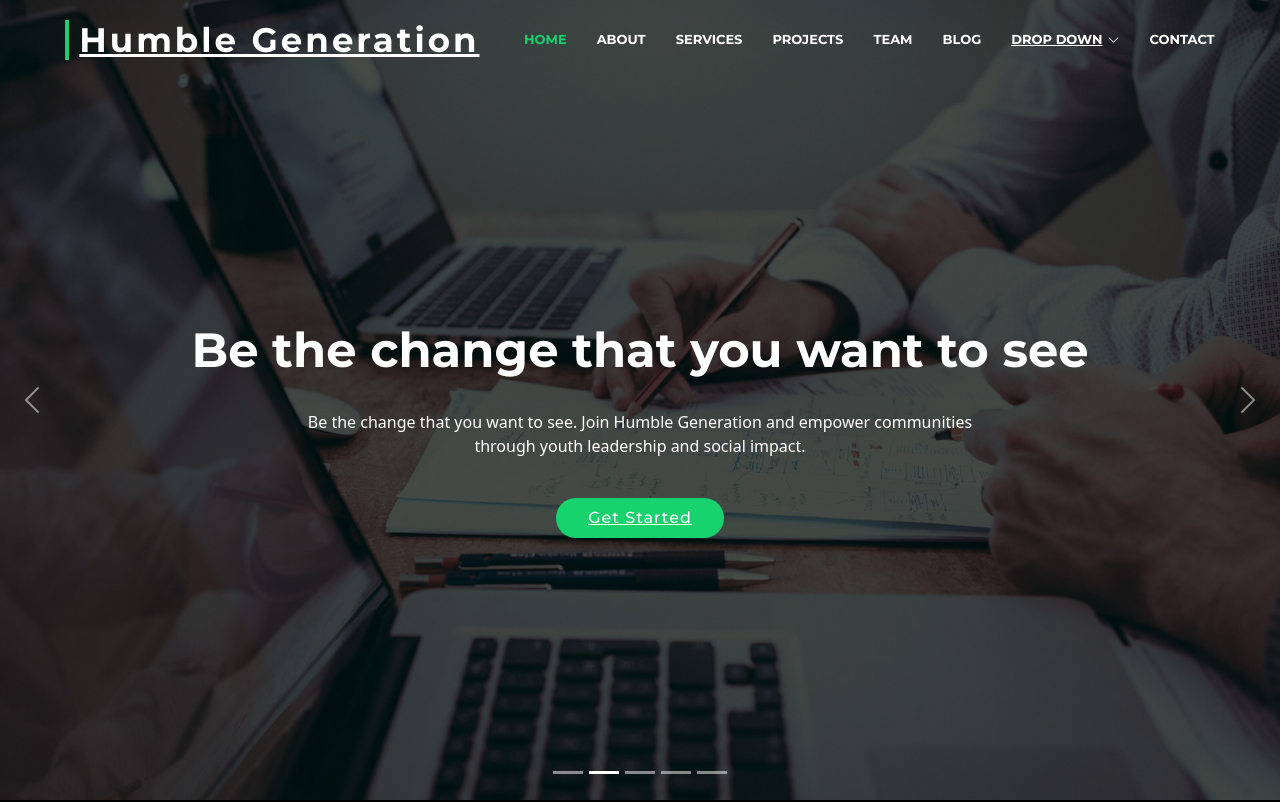
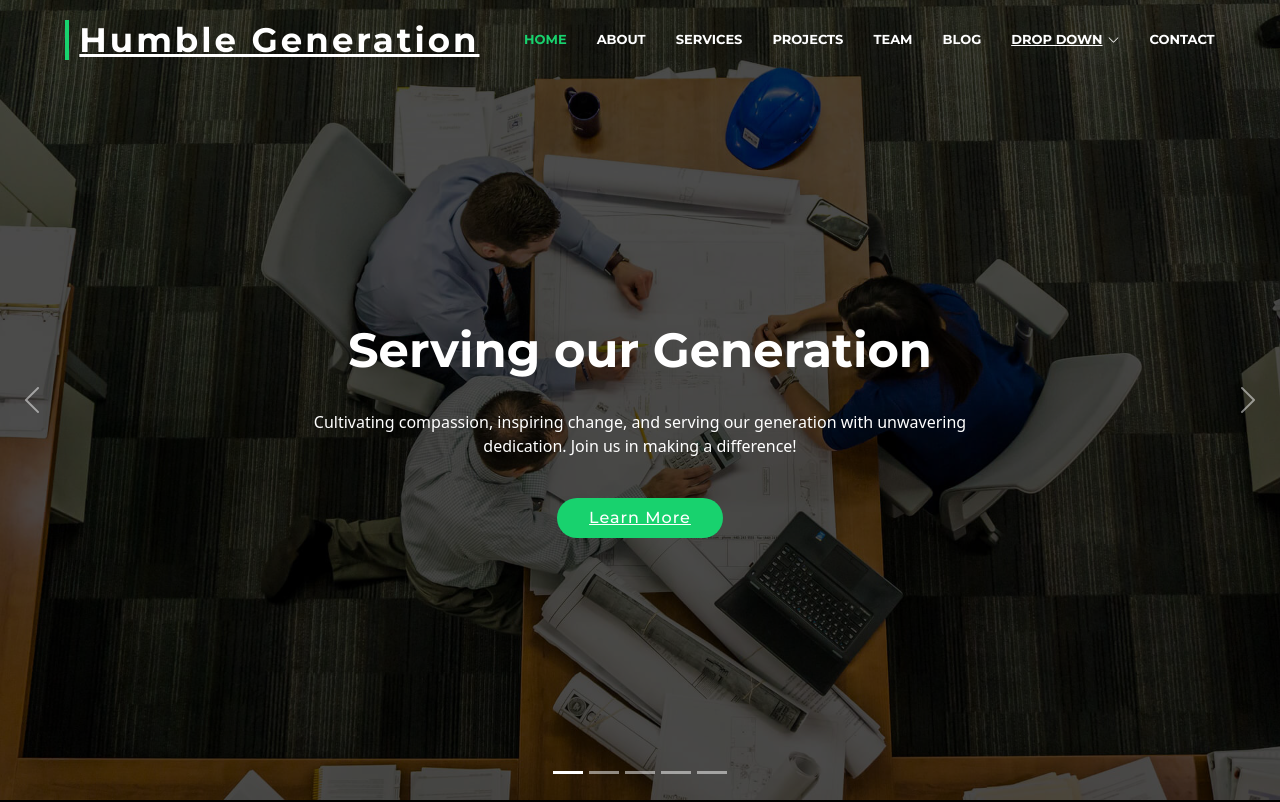
Before and after one commit to NoelOsiro/HUG_gen, a React (Create React App) app: page / in a window 1280 px wide. Shown: the top 802 px of the page. Built offline with nearby package versions, Linux system fonts and the light colour scheme.

Commit message:
Carouse wording done

```diff
--- a/src/Components/Hero/Hero.tsx
+++ b/src/Components/Hero/Hero.tsx
@@ -6,26 +6,31 @@ const Hero = () => {
       backgroundImage: "url(assets/img/hero-carousel/1.jpg)",
       title: "Serving our Generation",
       description: "Cultivating compassion, inspiring change, and serving our generation with unwavering dedication. Join us in making a difference!",
+      btnText:"Learn More"
     },
     {
       backgroundImage: "url(assets/img/hero-carousel/2.jpg)",
       title: "Be the change that you want to see",
-      description: "Be the change that you want to see. Join Humble Generation and empower communities through youth leadership and social impact.",
+      description: "Be the change that you want to see.Join hands and empower communities through youth leadership and social impact.",
+      btnText:"About Us"
     },
     {
       backgroundImage: "url(assets/img/hero-carousel/3.jpg)",
-      title: "Temporibus autem quibusdam",
-      description: "Beatae vitae dicta sunt explicabo. Nemo enim ipsam voluptatem quia voluptas sit aspernatur aut odit aut fugit, sed quia consequuntur magni dolores eos qui ratione voluptatem sequi nesciunt omnis iste natus error sit voluptatem accusantium.",
+      title: "Inspiring Youth, Transforming Communities",
+      description: "Inspire, empower, and transform. Let's partner as we harness the power of youth to create thriving communities and a brighter future.",
+      btnText:"Projects"
     },
     {
       backgroundImage: "url(assets/img/hero-carousel/4.jpg)",
-      title: "Nam libero tempore",
-      description: "Neque porro quisquam est, qui dolorem ipsum quia dolor sit amet, consectetur, adipisci velit, sed quia non numquam eius modi tempora incidunt ut labore et dolore magnam aliquam quaerat voluptatem. Ut enim ad minima veniam, quis nostrum.",
+      title: "Building Bridges, Creating Impact",
+      description: "Break down barriers and build bridges of understanding. Join HuG in creating a lasting impact and fostering stronger, more compassionate communities.",
+      btnText:"Services"
     },
     {
       backgroundImage: "url(assets/img/hero-carousel/5.jpg)",
-      title: "Magnam aliquam quaerat",
-      description: "Lorem ipsum dolor sit amet, consectetur adipiscing elit, sed do eiusmod tempor incididunt ut labore et dolore magna aliqua. Ut enim ad minim veniam, quis nostrud exercitation ullamco laboris nisi ut aliquip ex ea commodo consequat.",
+      title: "Amplify children voices",
+      description: "Empower their dreams, and witness the transformative impact. Stand with HuG and let our collective voice be heard.",
+      btnText:"Gallery"
     },
   ];
 
@@ -34,7 +39,7 @@ const Hero = () => {
   useEffect(() => {
     const intervalId = setInterval(() => {
       setActiveSlide((prevSlide) => (prevSlide + 1) % carouselItems.length);
-    }, 5000);
+    }, 7000);
 
     return () => {
       clearInterval(intervalId);
@@ -75,7 +80,7 @@ const Hero = () => {
                   <div className="container">
                     <h2 className="animate__animated animate__fadeInDown">{item.title}</h2>
                     <p className="animate__animated animate__fadeInUp">{item.description}</p>
-                    <a href="#featured-services" className="btn-get-started scrollto animate__animated animate__fadeInUp">Get Started</a>
+                    <a href="#featured-services" className="btn-get-started scrollto animate__animated animate__fadeInUp">{item.btnText}</a>
                   </div>
                 </div>
               </div>
```
